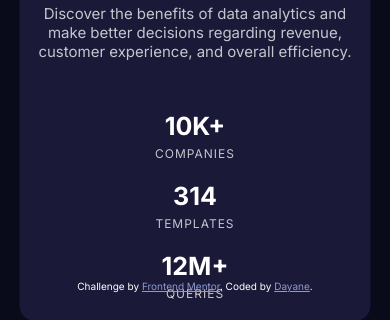
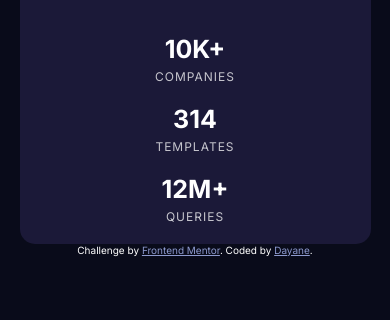
Before and after one commit to dayaneglsantos/Desafio-StatsPreview, a website: page index.html in a window 390 px wide. Shown: the part 547-867 px from the top of the page. After the commit the page ends 844 px from the top, so only its background shows below. Drawn offline with Linux system fonts and the light colour scheme.

Commit message:
Correção attribution

```diff
--- a/main.scss
+++ b/main.scss
@@ -99,10 +99,18 @@ body {
 }
 
 @media (max-width: 767px) {
+  body {
+    position: static;
+  }
   .container {
     flex-direction: column-reverse;
     width: 90%;
     margin: 50px 0;
+    position: static;
+    margin: 0 auto;
+    top: 0;
+    left: 0;
+    transform: none;
 
     .text-content {
       text-align: center;
@@ -132,5 +140,8 @@ body {
   .attribution {
     font-size: 10px;
     width: 100%;
+    position: static;
+    margin: 0 auto;
+    transform: none;
   }
 }
```
Also changed, not shown: main.css, 1 other file.
